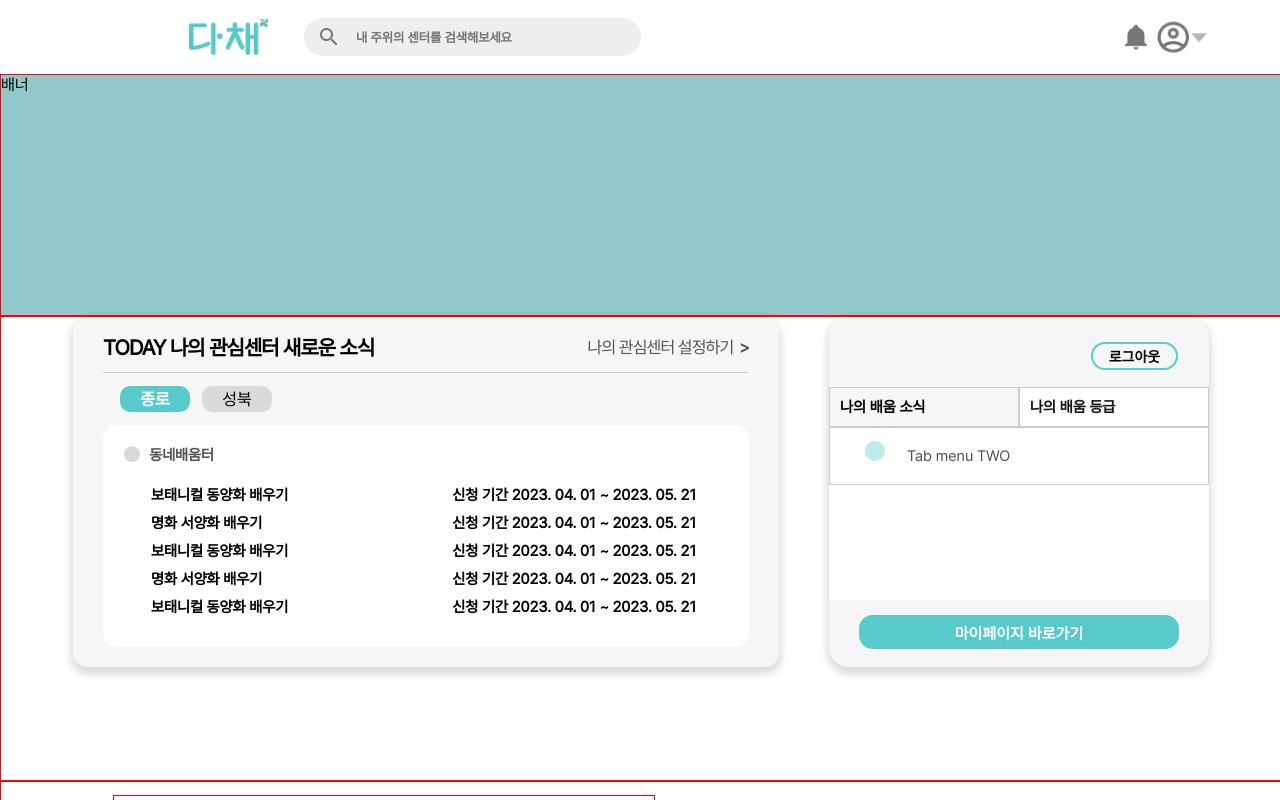
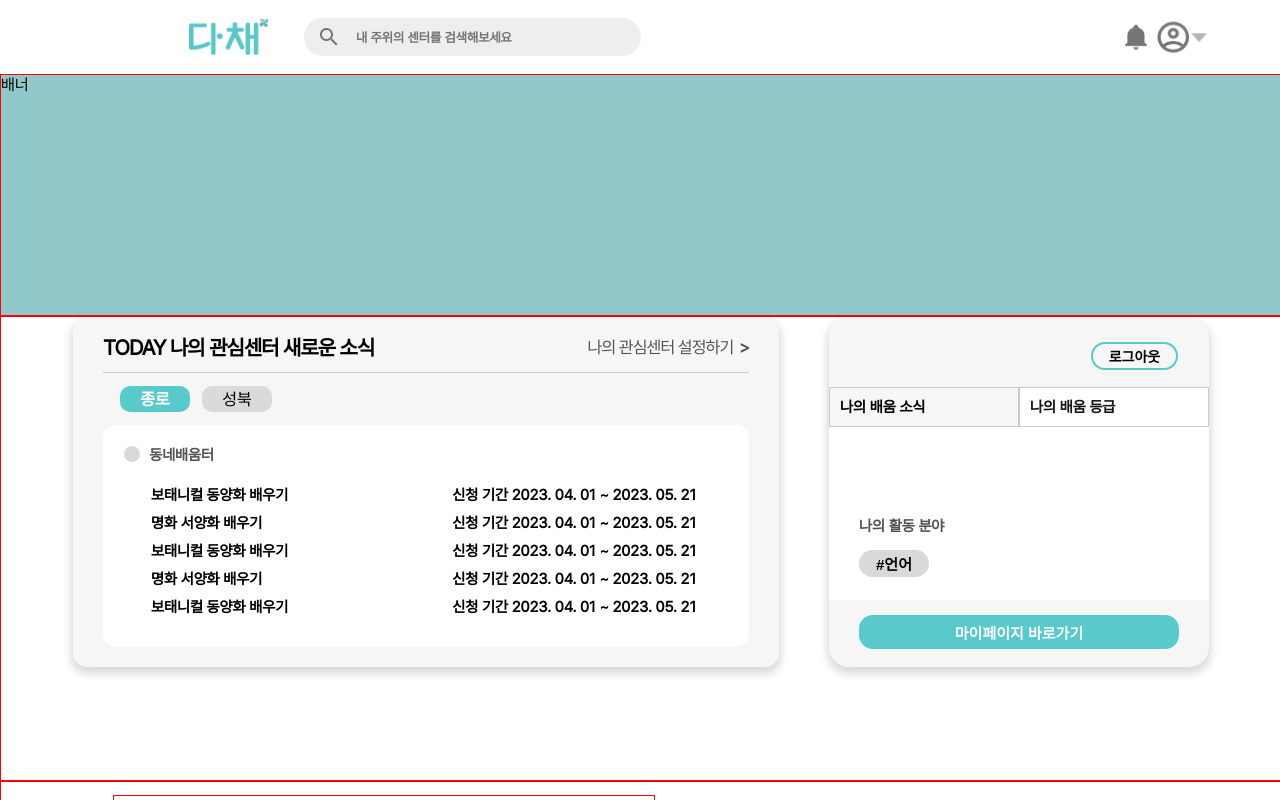
Before and after one commit to KUSITMS-27-chilling/Dachae-FE, a React (Vite) app: page / in a window 1280 px wide. Both pictures are taken after a click on the item "나의 배움 등급". Shown: the top 800 px of the page. Built offline with nearby package versions, Linux system fonts and the light colour scheme.

Commit message:
fix: 탭바 컴포넌트 완성(api빼고)

```diff
--- a/src/components/Main/MainBodyTodayTap.tsx
+++ b/src/components/Main/MainBodyTodayTap.tsx
@@ -3,16 +3,42 @@ import { useState } from 'react';
 import {
     TabMenu,
     Desc,
-
   } from "../../pages/Main/MainPage.styled"
 import Elipse from '../../assets/Ellipse.png'
 
 export const MainBodyTodayTap = () => {
     const [currentTab, clickTab] = useState(0);
+
+    const MenuComponentOne = () => {
+      return (
+        <div className='Tab-Desc'>
+            <div className='Tab-Desc-font'>
+              <img className="Elipse" alt="1" src={Elipse} />
+            소식 본문 3
+          </div>
+          </div>
+      );
+    };
+    const MenuComponentTwo = () => {
+      return (
+        <>
+        <div className='Tab-Desc-2'></div>
+        <div className='Tab-Desc-2-1'>
+          나의 활동 분야
+          <div className='TapBtn-2'>
+                <button>#언어</button>
+          </div>
+        </div>
+        </>
+      );
+    };
+
+
+
+
     const menuArr = [
-        { name: '나의 배움 소식',
-         content: '소식본문 3' },
-        { name: '나의 배움 등급', content: 'Tab menu TWO' }
+        { name: '나의 배움 소식', content: <MenuComponentOne /> },
+        { name: '나의 배움 등급', content: <MenuComponentTwo /> }
       ];
 
       const selectMenuHandler = (index:number) => {
@@ -36,12 +62,13 @@ export const MainBodyTodayTap = () => {
             ))}
         </TabMenu>
         <Desc>
-          <div className='Tab-Desc'>
+          {/* <div className='Tab-Desc'>
             <div className='Tab-Desc-font'>
           <img className="Elipse" alt="1" src={Elipse} />
             {menuArr[currentTab].content}
             </div>
-          </div>
+          </div> */}
+          {menuArr[currentTab].content}
         </Desc>
       </div>
     </>
--- a/src/pages/Main/MainPage.styled.ts
+++ b/src/pages/Main/MainPage.styled.ts
@@ -163,7 +163,6 @@ export const TabMenu = styled.div`
   }
 `
 export const Desc = styled.div`
-  display: flex;
   justify-content: center;
 
 
@@ -174,7 +173,7 @@ export const Desc = styled.div`
   font-size: 15px;
   font-weight: 500;
   color: #535353;
-
+  display: flex;
   }
   .Tab-Desc-font{
     margin-top: 13px;
@@ -184,8 +183,37 @@ export const Desc = styled.div`
     margin-left: 35px;
     margin-right: 22px;
 }
+.Tab-Desc-2{
+  width: 380px;
+  height: 90px;
+
+}
+.Tab-Desc-2-1{
+  width: 380px;
+  height: 78px;
+  margin-left: 30px;
+  font-size: 15px;
+  color: #535353;
+  font-weight: 600;
+
+}
+.TapBtn-2 > button {
+    position: absolute;
+
+    margin-top: 15px;
+    background-color: #D9D9D9;
+    border: none;
+    width: 70px;
+    height: 27px;
+    border-radius: 26px;
+    color: 535353;
+    font-size: 15px;
+    font-weight: 600;
+  }
 `
-//내용 컴포넌트
+//내용 컴포넌트 1
+
+
 
 
 //메인페이지 MainBody_Content 안 컴포넌트 스타일 지정
```
